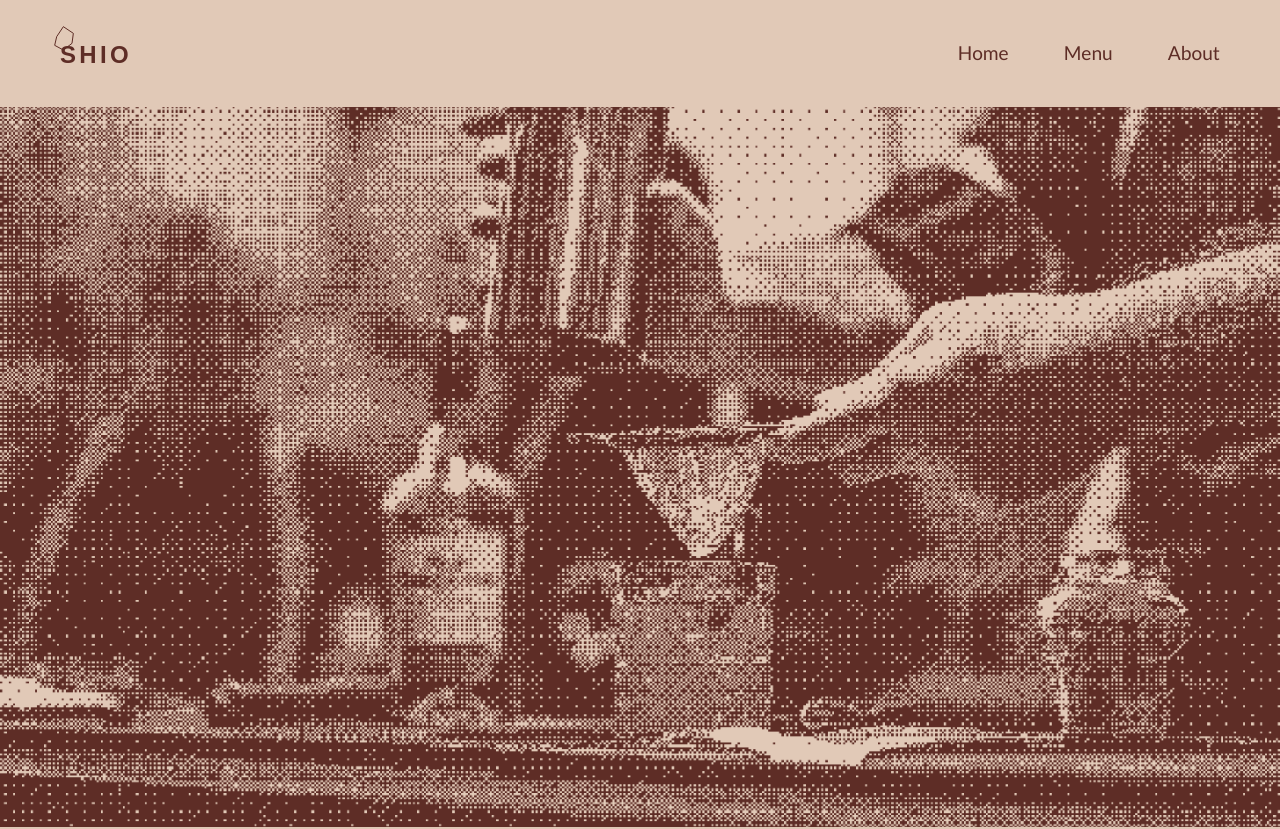
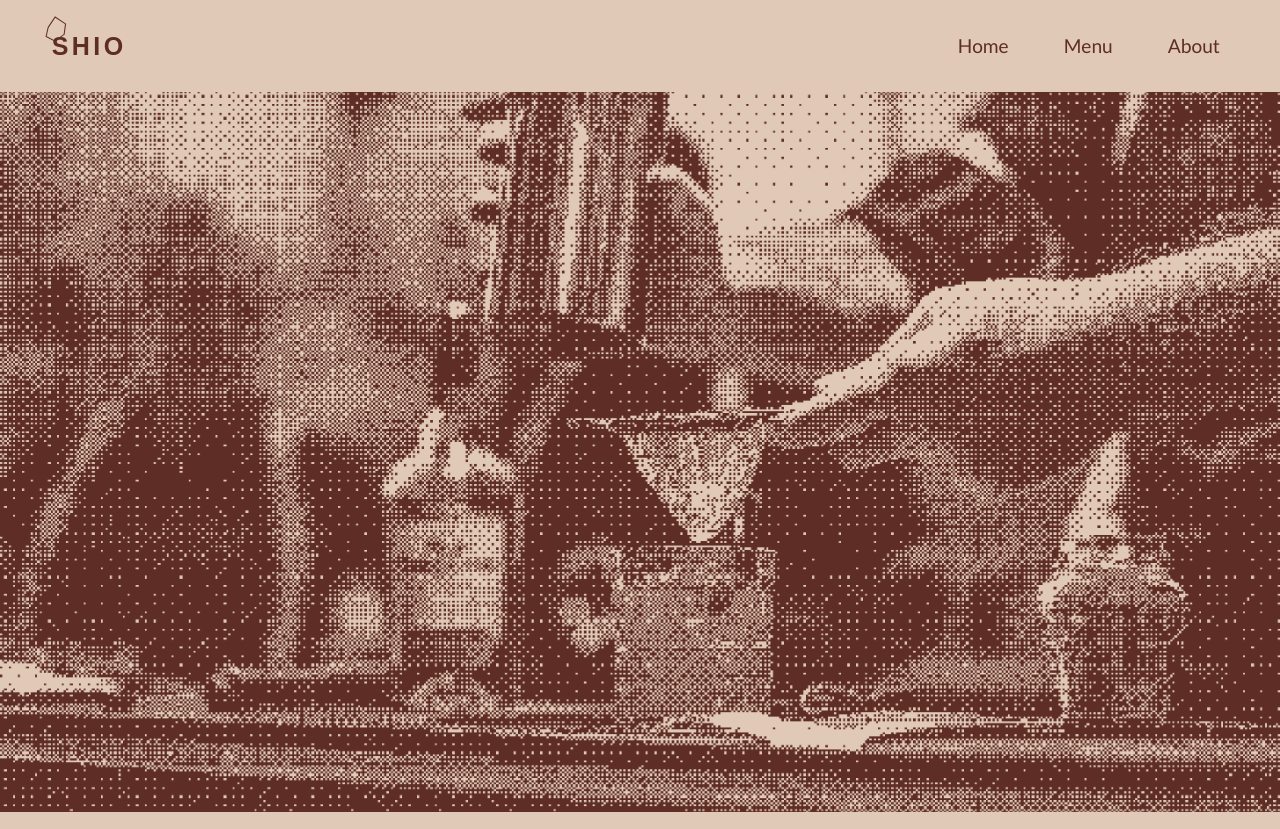
Before and after one commit to jasonsoprovich/odin-restaurant-page, a website built with webpack: page src/template.html in a window 1280 px wide. Shown: the top 829 px of the page. Built offline with nearby package versions, Linux system fonts and the light colour scheme.

Commit message:
fix: redo svg logo code

```diff
--- a/src/logo.js
+++ b/src/logo.js
@@ -1,7 +1,7 @@
 export default function createLogo() {
   const logoContainer = document.createElement("div");
   logoContainer.innerHTML = `
-    <svg width="300" height="100" viewBox="0 0 300 100" xmlns="http://www.w3.org/2000/svg">
+<svg width="190" height="110" viewBox="53 0 50 75" xmlns="http://www.w3.org/2000/svg">
       <style>
         .bg { fill: #1a1a1a; }
         .text { font-family: "Montserrat", sans-serif; fill: #ffffff; font-weight: 600; font-size: 36px; letter-spacing: 5px; }
--- a/src/styles.css
+++ b/src/styles.css
@@ -161,11 +161,13 @@ body {
 
 .logo {
   flex-shrink: 0;
+  /* border: 2px red dotted; */
 }
 
 .logo svg {
-  width: 200px;
+  width: 90px;
   height: auto;
+  translate: 0 -10px;
 }
 
 .logo .text {
```
